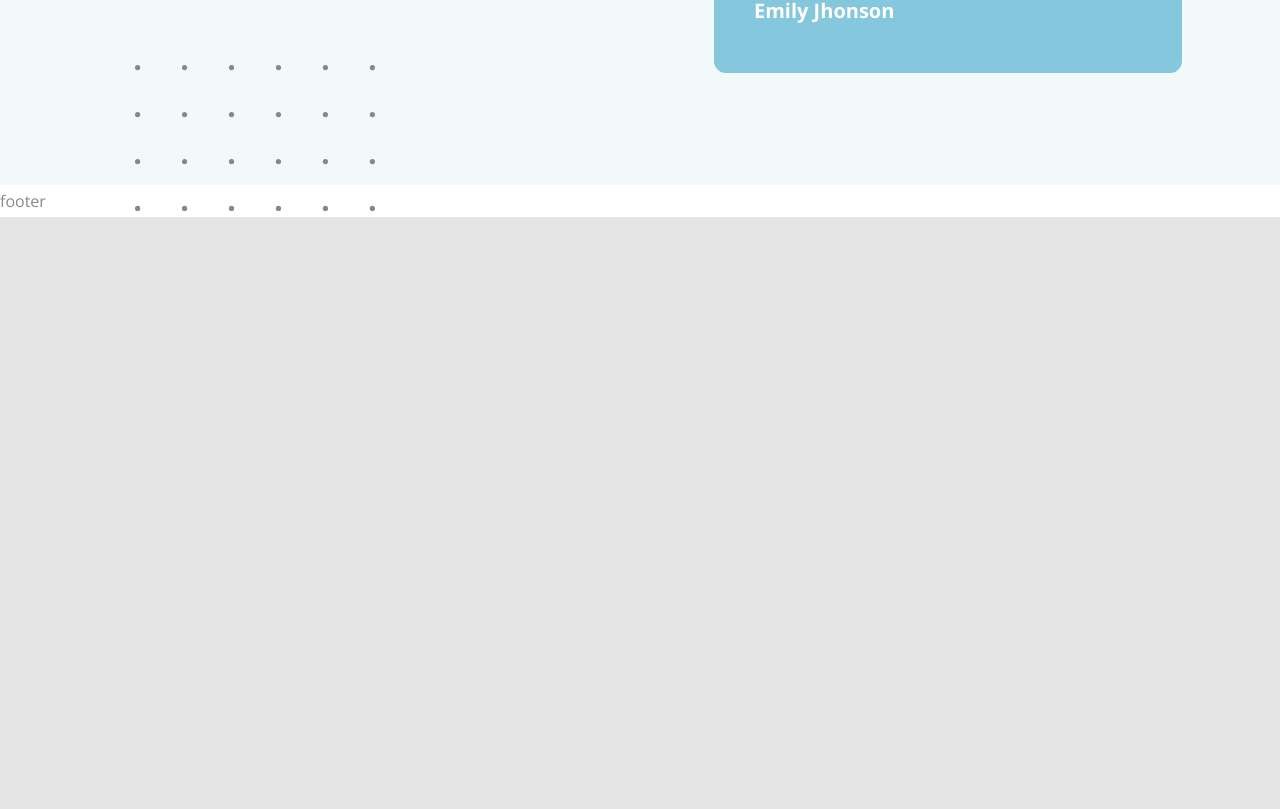
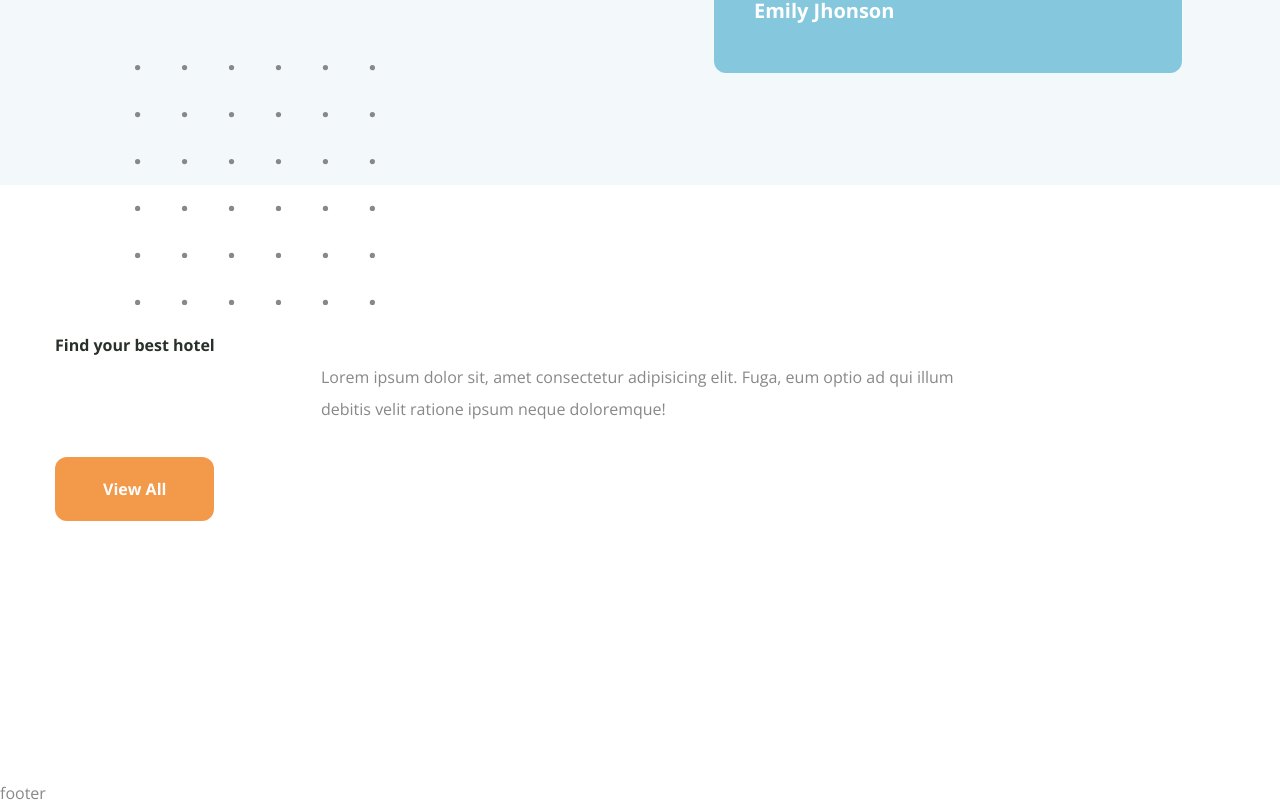
Before and after one commit to ibqn/next-hotels, a Next.js app: page / in a window 1280 px wide. Shown: the part 2862-3671 px from the top of the page. Before the commit the page ends 3079 px from the top, so only its background shows below. Built offline with nearby package versions, Linux system fonts and the light colour scheme.

Commit message:
wip on find page

```diff
--- a/src/app/page.tsx
+++ b/src/app/page.tsx
@@ -1,5 +1,6 @@
 import { About } from '@/components/about'
 import { Featured } from '@/components/featured'
+import { Find } from '@/components/find'
 import { Hero } from '@/components/hero'
 import { Recommendations } from '@/components/recommendations'
 
@@ -10,6 +11,7 @@ export default function Home() {
       <Featured />
       <About />
       <Recommendations />
+      <Find />
     </>
   )
 }
--- /dev/null
+++ b/src/components/find.tsx
@@ -0,0 +1,51 @@
+import { useMemo } from 'react'
+import { Button } from '@/components/ui/button'
+
+type Props = {}
+
+export const Find = (props: Props) => {
+  const hotels = useMemo(
+    () => [
+      {
+        image: 'hotel-1.png',
+        name: 'Hotel De Luna',
+        location: 'Singapore',
+      },
+      {
+        image: 'hotel-2.png',
+        name: 'Ina Tretes Hotel',
+        location: 'New York',
+      },
+      {
+        image: 'hotel-3.png',
+        name: 'Delight Hotel',
+        location: 'Moscow',
+      },
+      {
+        image: 'hotel-4.png',
+        name: 'Mercusuar Hotel',
+        location: 'Italy',
+      },
+    ],
+    []
+  )
+
+  return (
+    <section className="py-12 xl:py-36">
+      <div className="container mx-auto">
+        <div>
+          <h2>Find your best hotel</h2>
+          <p className="mx-auto mb-8 max-w-[638px]">
+            Lorem ipsum dolor sit, amet consectetur adipisicing elit. Fuga, eum
+            optio ad qui illum debitis velit ratione ipsum neque doloremque!
+          </p>
+          <div>
+            <Button variant="accent" className="mb-12 px-12 xl:mb-28">
+              View All
+            </Button>
+          </div>
+        </div>
+      </div>
+    </section>
+  )
+}
```
